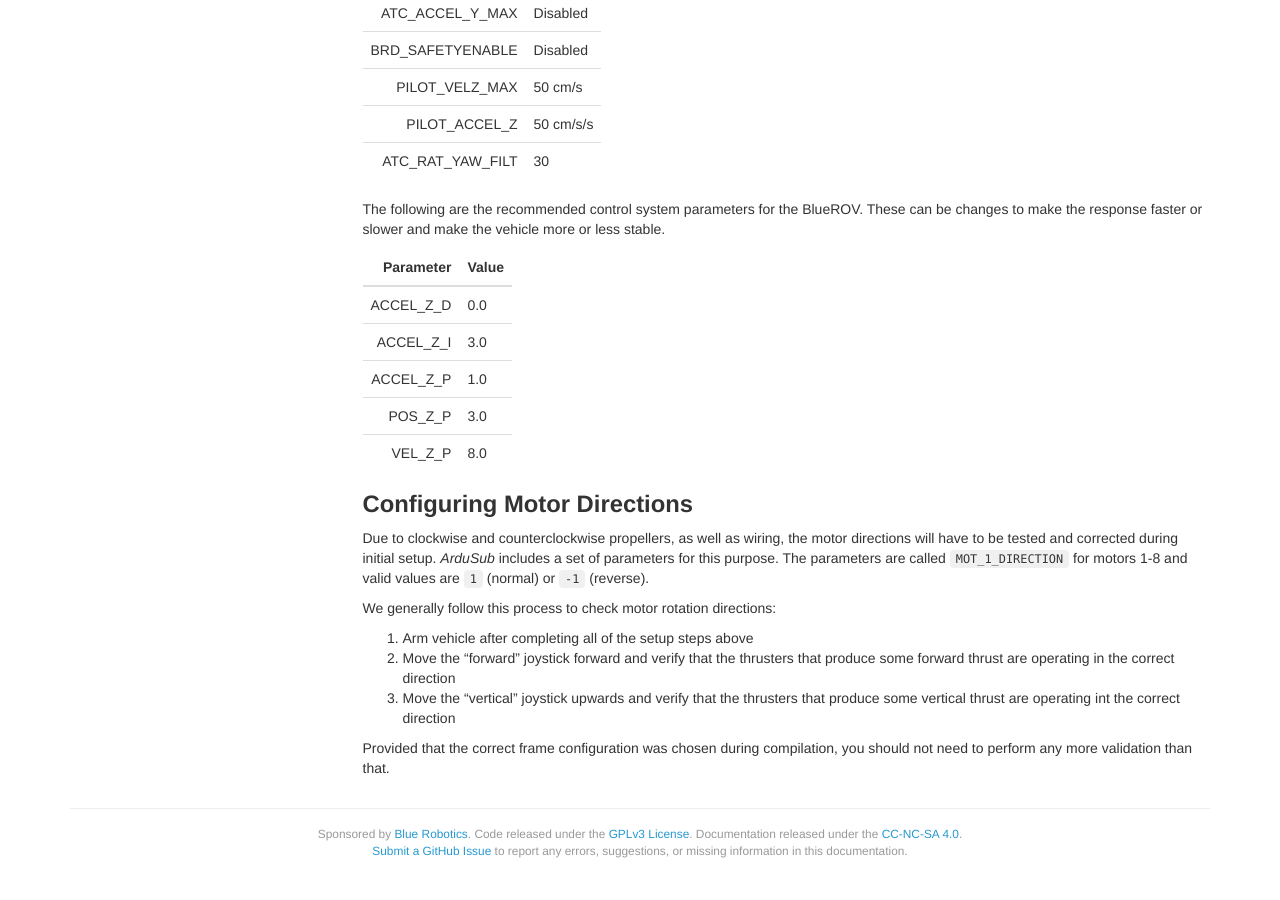
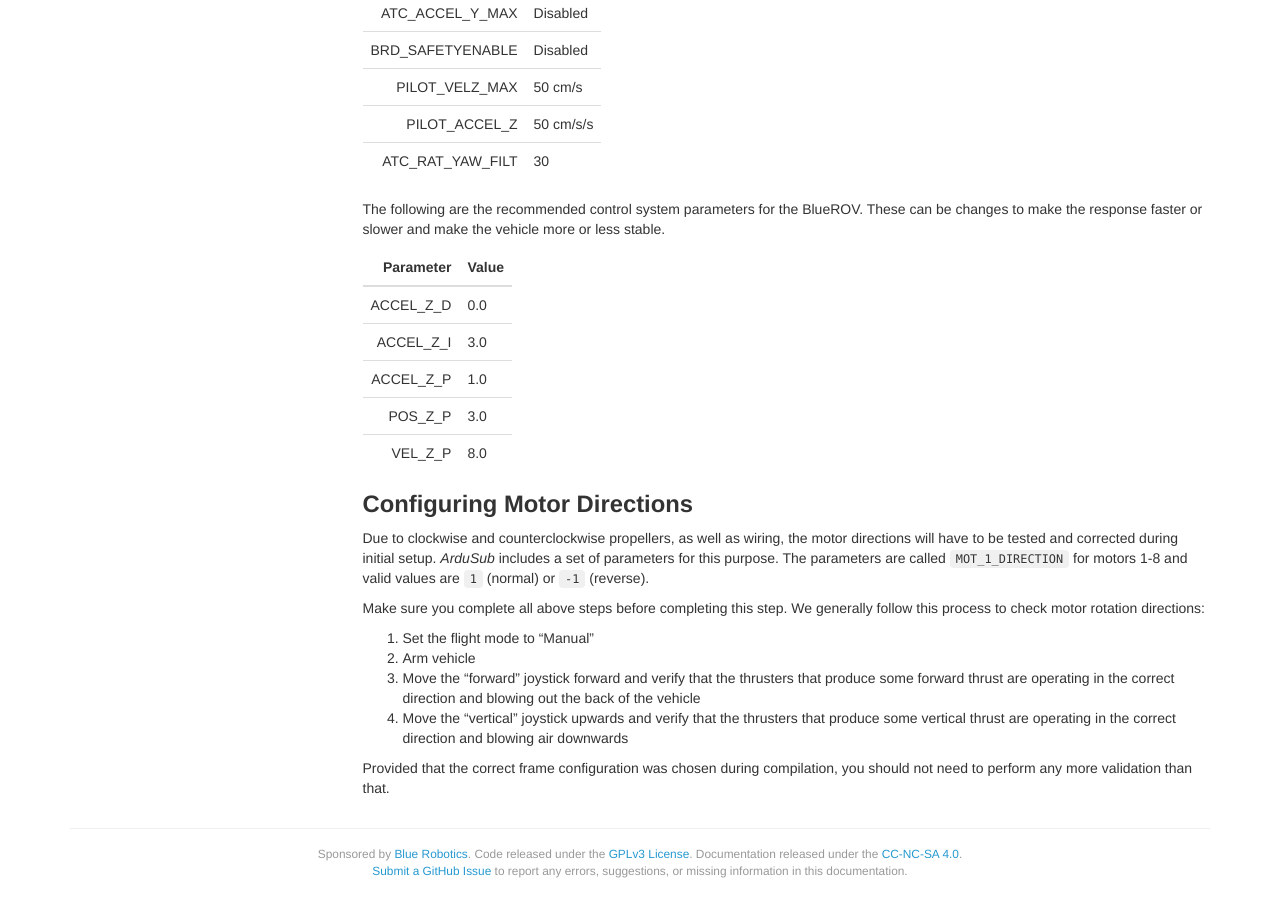
Before and after one commit to bluerobotics/retired-ardusub-docs, a Jekyll site: the page built from pages/initial-setup.md, in a window 1280 px wide and 900 px high, scrolled down 6581 px. Built offline with Jekyll 4.4.1, drawn with Linux system fonts in a browser that asks for light colours; nearby versions of some CDN libraries; some web fonts are replaced; comment, search, counter and statistics services are not loaded.

Commit message:
Clear up motor direction instructions.

```diff
--- a/pages/initial-setup.md
+++ b/pages/initial-setup.md
@@ -229,10 +229,11 @@ The following are the recommended control system parameters for the BlueROV. The
 
 Due to clockwise and counterclockwise propellers, as well as wiring, the motor directions will have to be tested and corrected during initial setup. *ArduSub* includes a set of parameters for this purpose. The parameters are called `MOT_1_DIRECTION` for motors 1-8 and valid values are `1` (normal) or `-1` (reverse).
 
-We generally follow this process to check motor rotation directions:
+Make sure you complete all above steps before completing this step. We generally follow this process to check motor rotation directions:
 
-1. Arm vehicle after completing all of the setup steps above
-2. Move the "forward" joystick forward and verify that the thrusters that produce some forward thrust are operating in the correct direction
-3. Move the "vertical" joystick upwards and verify that the thrusters that produce some vertical thrust are operating int the correct direction
+1. Set the flight mode to "Manual"
+2. Arm vehicle
+3. Move the "forward" joystick forward and verify that the thrusters that produce some forward thrust are operating in the correct direction and blowing out the back of the vehicle
+4. Move the "vertical" joystick upwards and verify that the thrusters that produce some vertical thrust are operating in the correct direction and blowing air downwards
 
 Provided that the correct frame configuration was chosen during compilation, you should not need to perform any more validation than that.
```
